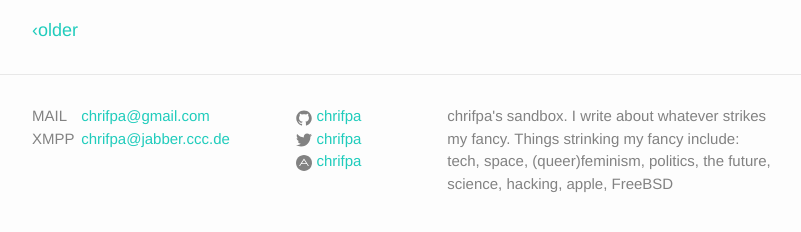
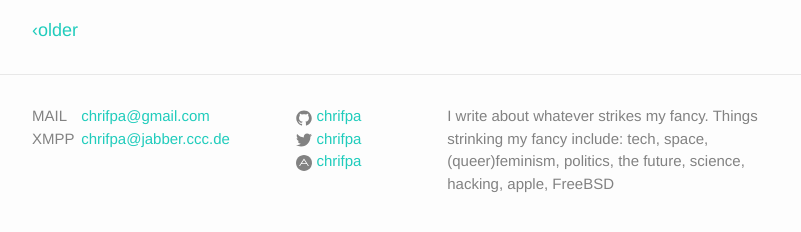
Before and after one commit to acdpnk/chrifpa.github.io, a Jekyll site: the page built from index.html, in a window 1280 px wide and 900 px high, scrolled down 5585 px. Shown: the part 645-877 px from the top of the window, without its empty margins (238-1039 px from the left). Built offline with Jekyll 4.4.1, drawn with Linux system fonts in a browser that asks for light colours; the list of posts is cut into pages by our own code.

Commit message:
2014-11-26: change

```diff
--- a/_config.yml
+++ b/_config.yml
@@ -3,7 +3,7 @@ title: ACIDPINK
 feed_title: ACIDPINK
 email: chrifpa@gmail.com
 xmpp: chrifpa@jabber.ccc.de
-description: "chrifpa's sandbox. I write about whatever strikes my fancy. Things strinking my fancy include: tech, space, (queer)feminism, politics, the&#160;future, science, hacking, apple, FreeBSD"
+description: "I write about whatever strikes my fancy. Things strinking my fancy include: tech, space, (queer)feminism, politics, the&#160;future, science, hacking, apple, FreeBSD"
 baseurl: "" # the subpath of your site, e.g. /blog/
 url: "http://acid.pink" # the base hostname & protocol for your site
 assets: "/assets/"
```
